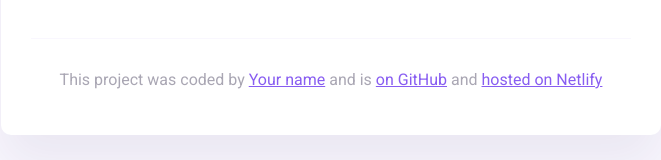
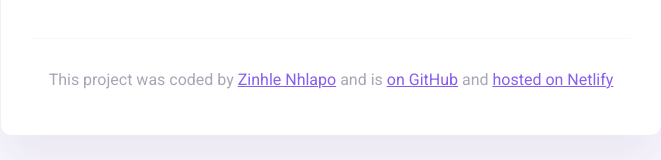
Before and after one commit to Zee363/my-first-ops-project, a website built with Parcel: page index.html in a window 1280 px wide. Shown: the part 325-485 px from the top of the page, without its empty margins (309-970 px from the left). Built offline with nearby package versions, Linux system fonts and the light colour scheme.

Commit message:
Added my name

```diff
--- a/index.html
+++ b/index.html
@@ -47,7 +47,7 @@
       <footer>
         <p>
           This project was coded by
-          <a href="https://github.com/Zee363" target="_blank">Your name</a> and
+          <a href="https://github.com/Zee363" target="_blank">Zinhle Nhlapo</a> and
           is <a href="#" target="_blank"> on GitHub</a> and
           <a href="#" target="_blank">hosted on Netlify</a>
         </p>
```
